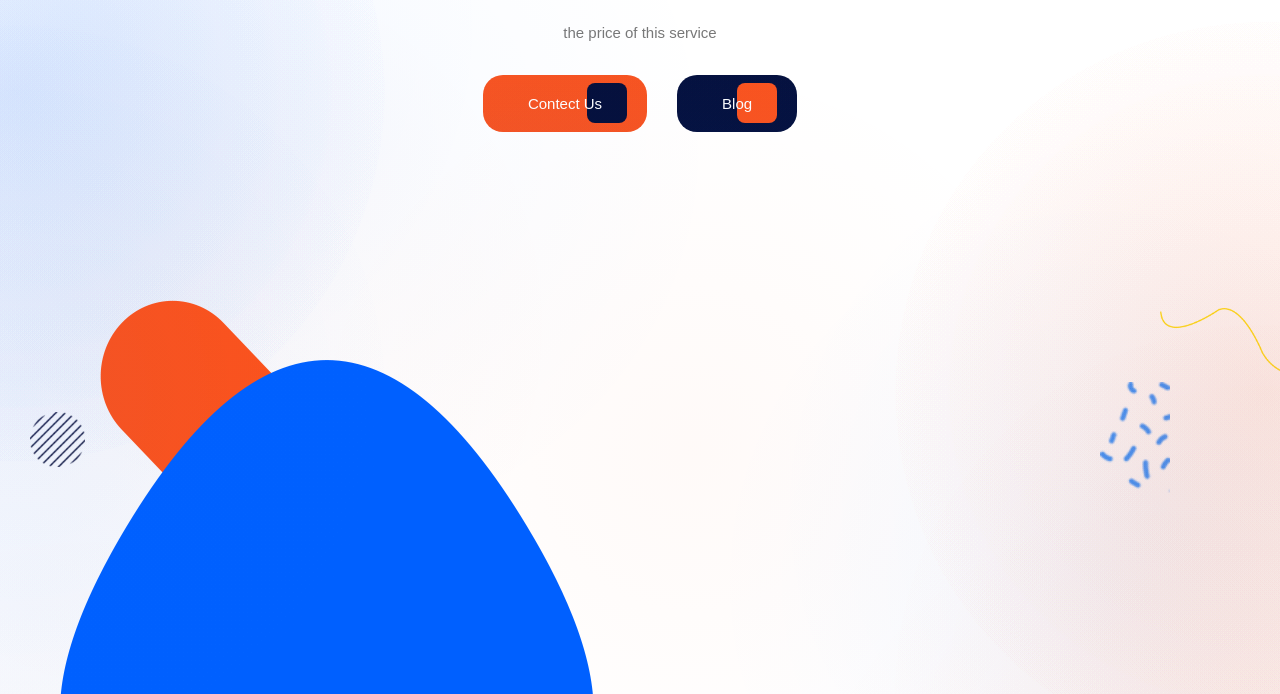
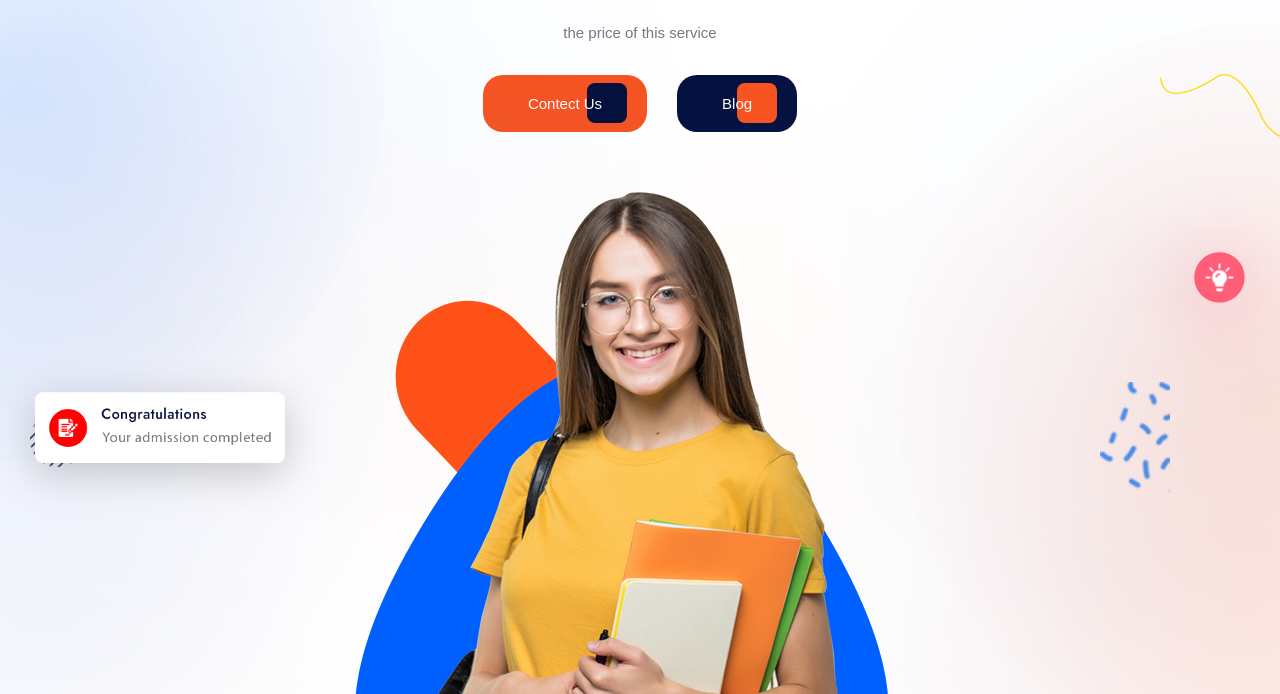
Before and after one commit to MaxAndroid33/Union, a website: page html/index.html in a window 1280 px wide. Shown: the part 258-952 px from the top of the page. Drawn offline with nearby package versions, Linux system fonts and the light colour scheme.

Commit message:
complete home section

```diff
--- a/css/style.css
+++ b/css/style.css
@@ -383,8 +383,51 @@ html {
     gap: 30px;
 }
 
+.home-right .img-box {
+    position: relative;
+}
 
+.home-right .img-box img {
+    position: absolute;
+}
 
+.home-right .img-box .banner-img {
+    position: relative;
+    width: auto;
+    max-width: 100%;
+    margin: auto;
+    z-index: 2;
+}
+
+.home-right .background-shap {
+    width: auto;
+    max-width: 100%;
+    left: 50%;
+    transform: translateX(-50%);
+    z-index: 1;
+}
+
+.home-right .icon-1 {
+    top: 200px;
+    left: 20px;
+
+}
+
+.home-right .icon-2,
+.home-right .icon-3 {
+    display: none;
+}
+
+.home-right .icon-4{
+    top:60px;
+    right: 20px;
+    filter: drop-shadow(0 8px 38px hsla(350 ,100% ,68% ,0.5));
+}
+
+.icon-1 ,.icon-2 , .icon-3 ,.icon-4{
+    filter: drop-shadow(0 10px 20px hsla(0 ,0% ,0% ,0.2));
+    z-index: 5;
+}
 
 
 
```
